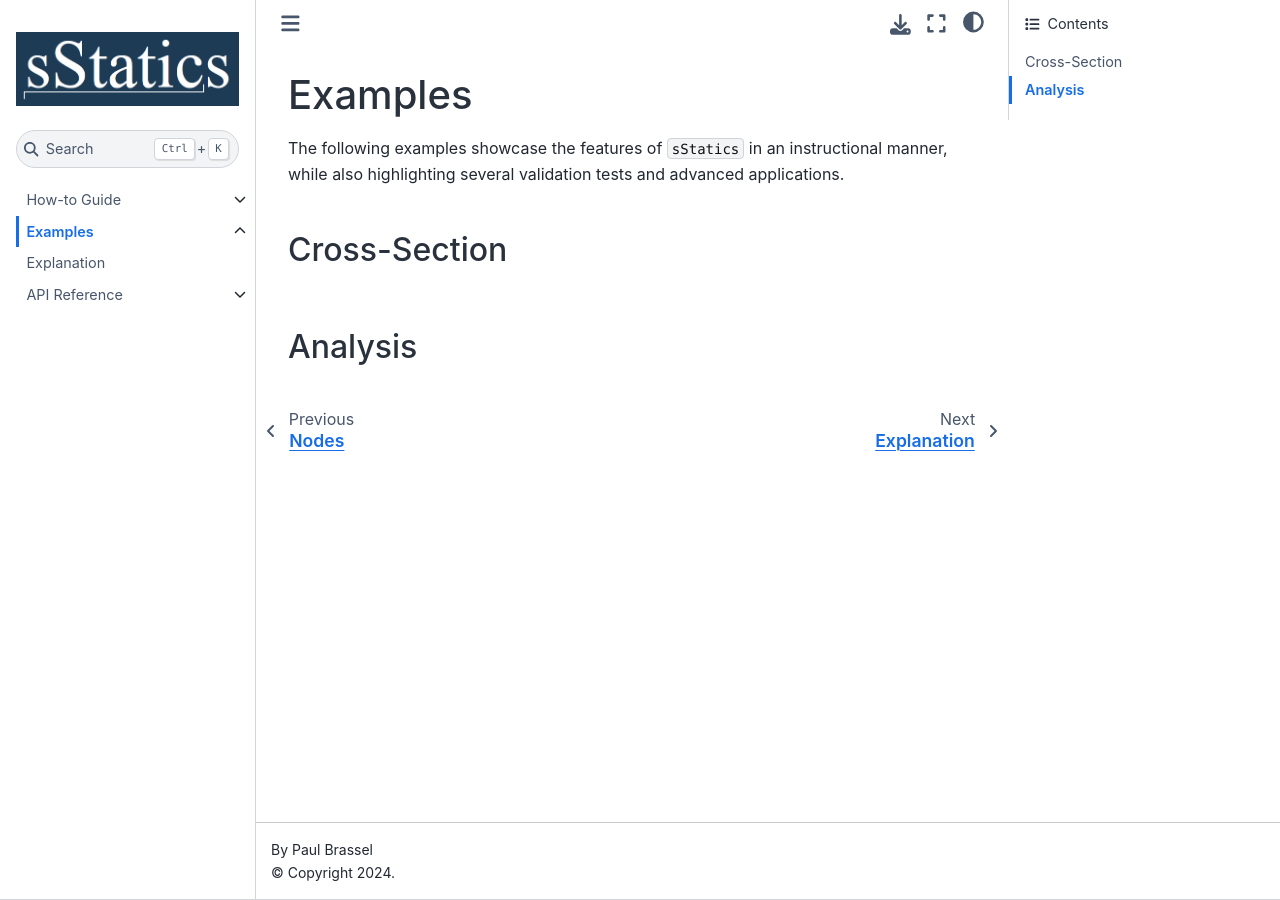
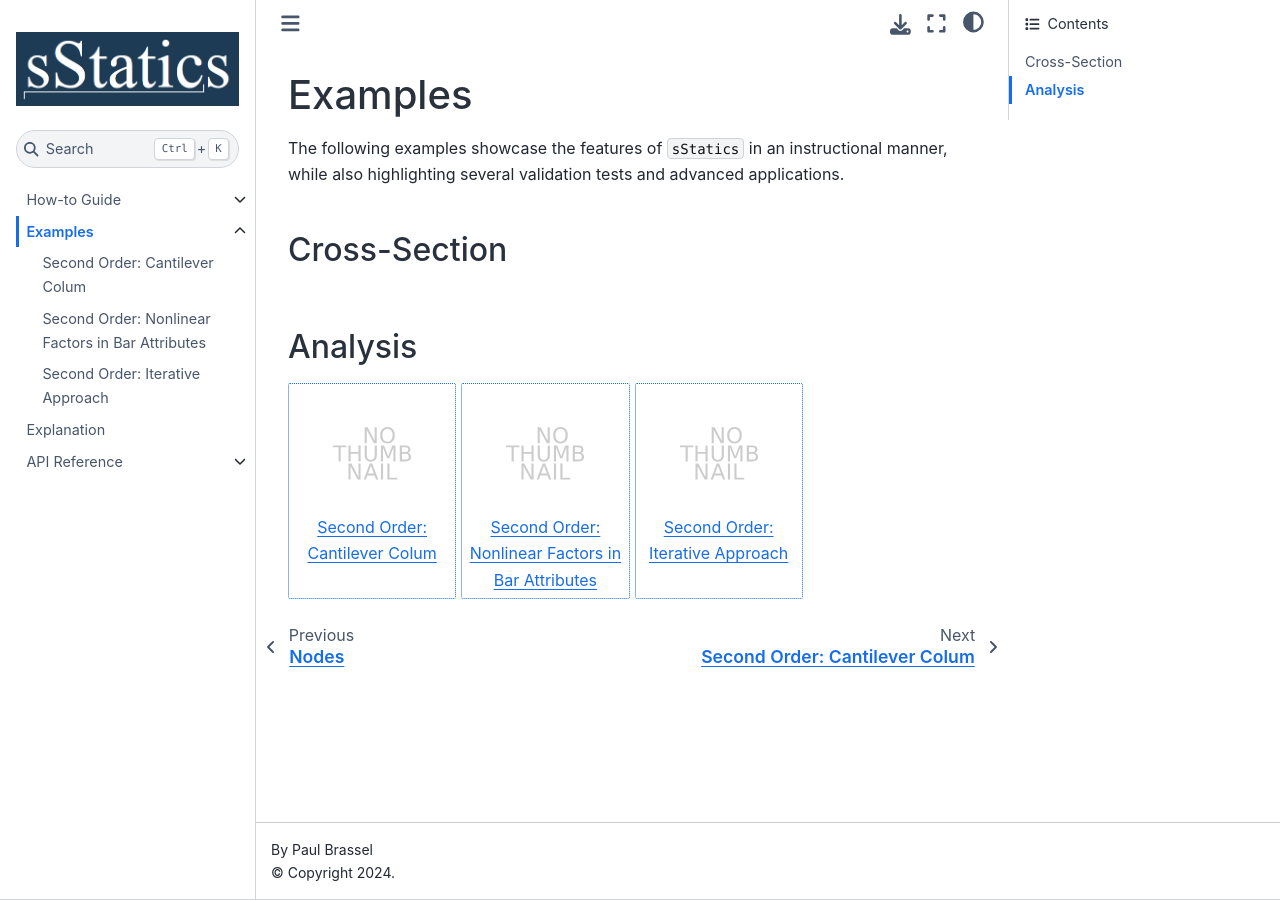
Before and after one commit to i4s-htwk/sStatics, a Sphinx documentation site: the page built from doc/source/examples.rst, in a window 1280 px wide. Built offline with Sphinx 7.4.7 and the Sphinx Book theme 1.1.4, drawn with Linux system fonts in a browser that asks for light colours; pages that are not in the unit, such as notebooks, are missing from menus.

Commit message:
add examples for `SecondOrder` and restructure documentation

```diff
--- a/doc/source/api.rst
+++ b/doc/source/api.rst
@@ -11,4 +11,5 @@ Contents
 
     api/preprocessing_methods
     api/solution
+    api/calc_methods
     api/postprocessing_methods
--- a/doc/source/api/postprocessing_methods.rst
+++ b/doc/source/api/postprocessing_methods.rst
@@ -4,5 +4,4 @@ POSTPROCESSING METHODS
 ======================
 
 .. automodule:: sstatics.core.postprocessing.results
-.. automodule:: sstatics.core.postprocessing.calc_methods.equation_of_work
-.. automodule:: sstatics.core.postprocessing.calc_methods.static_methods
+.. automodule:: sstatics.core.postprocessing.equation_of_work
--- a/doc/source/api/solution.rst
+++ b/doc/source/api/solution.rst
@@ -4,5 +4,3 @@ SOLUTION
 ========
 
 .. automodule:: sstatics.core.solution.solver
-.. automodule:: sstatics.core.solution.influence_line
-.. automodule:: sstatics.core.solution.second_order
--- a/doc/source/examples.rst
+++ b/doc/source/examples.rst
@@ -28,3 +28,6 @@ Analysis
     examples/analysis/identify_unstable_system
     examples/analysis/poleplan
     examples/analysis/advanced_poleplan
+    examples/analysis/second_order_cantilever
+    examples/analysis/second_order_bar_second
+    examples/analysis/second_order_iteration
```
Also changed, not shown: doc/source/api/calc_methods.rst (added, +9 -0 lines), doc/source/examples/analysis/second_order_bar_second.ipynb (added), doc/source/examples/analysis/second_order_cantilever.ipynb (added), doc/source/examples/analysis/second_order_iteration.ipynb (added), doc/source/examples/analysis/second_order_system.png (added).
